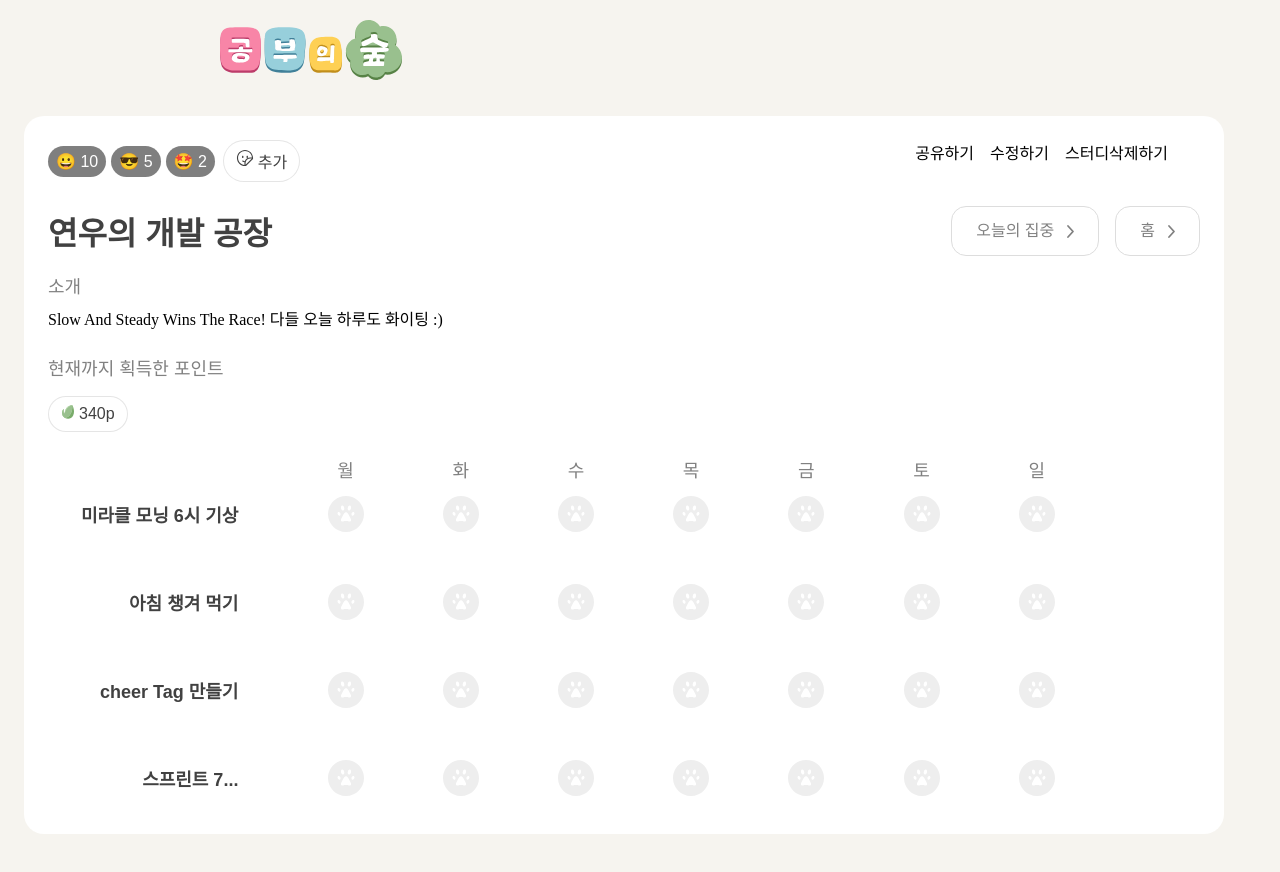
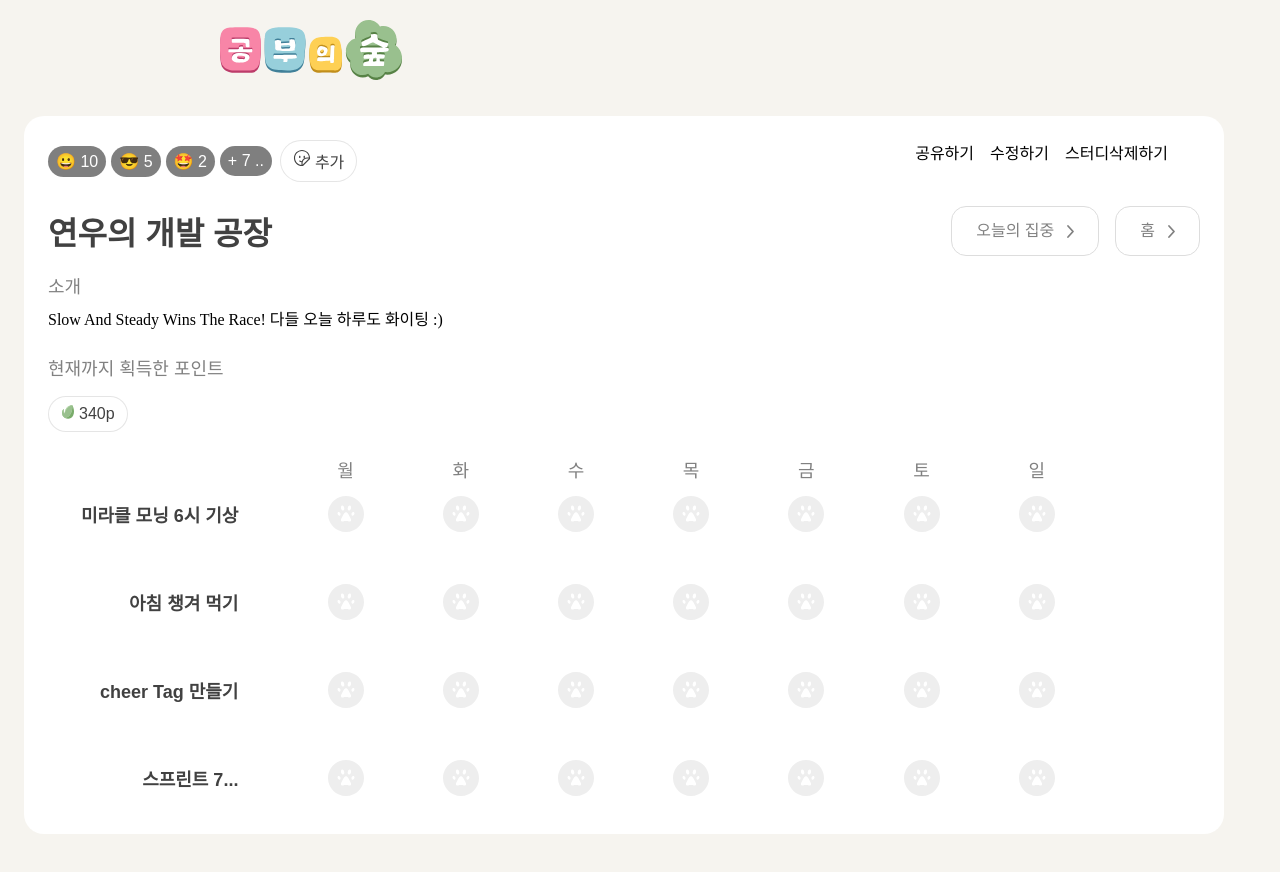
Before and after one commit to codeit-first-level-project-team3/LearnerCrossing-ProjectFrontend, a React (Vite) app: page /studyDetail in a window 1280 px wide. Shown: the top 872 px of the page. Built offline with nearby package versions, Linux system fonts and the light colour scheme; a web font is replaced by a local one.

Commit message:
feat: CheerTagGroup에 이모지 더보기 기능 구현

```diff
--- a/src/components/molecules/CheerTag/CheerTag.jsx
+++ b/src/components/molecules/CheerTag/CheerTag.jsx
@@ -1,12 +1,12 @@
 import Tag from "../../atoms/Tag/Tag";
 import styles from "./CheerTag.module.css";
 
-export default function CheerTag({emoji, count, id, onClick}) {
+export default function CheerTag({emoji="", count="", id, onClick}) {
   return (
     <Tag
       className={styles.cheerTag}
       text={emoji + " " + count}
-      onClick={() => onClick(id)} //클릭 시 카운트 증가
+      onClick={() => onClick(id)}
     />
   );
 }
--- a/src/components/molecules/CheerTagGroup/CheerTagGroup.jsx
+++ b/src/components/molecules/CheerTagGroup/CheerTagGroup.jsx
@@ -1,10 +1,19 @@
+import { useState } from "react";
 import CheerTag from "../CheerTag/CheerTag";
 import styles from "./CheerTagGroup.module.css";
 
-function CheerTagGroup({emojis, onClick}) {
+function CheerTagGroup({ emojis, onClick }) {
+  // 이모지 객체를 [key, value] 형태의 배열로 변환
+  const emojisEntries = Object.entries(emojis);
+  const show = 3;
+  // 이모지 객체의 길이가 보여줄 길이보다 큰가?
+  const isMore = emojisEntries.length > show;
+
+  const [showEmojiMore, setShowEmojiMore] = useState(false); // 더보기창 상태
+
   return (
     <div className={styles.cheerTagGroup}>
-      {Object.entries(emojis).map(([id, { emoji, count }]) => (
+      {emojisEntries.slice(0, show).map(([id, { emoji, count }]) => (
         <CheerTag
           key={id}
           id={id}
@@ -13,6 +22,28 @@ function CheerTagGroup({emojis, onClick}) {
           onClick={onClick}
         />
       ))}
+      {isMore && (
+        <CheerTag
+          emoji="+  "
+          count={`${emojisEntries.length - show} ..`}
+          onClick={() => setShowEmojiMore((prev) => !prev)}
+        />
+      )}
+      {showEmojiMore && (
+        <div className={styles.emojiMore}>
+          {emojisEntries
+            .slice(show, emojisEntries.length)
+            .map(([id, { emoji, count }]) => (
+              <CheerTag
+                key={id}
+                id={id}
+                emoji={emoji}
+                count={count}
+                onClick={onClick}
+              />
+            ))}
+        </div>
+      )}
     </div>
   );
 }
--- a/src/components/molecules/CheerTagGroup/CheerTagGroup.module.css
+++ b/src/components/molecules/CheerTagGroup/CheerTagGroup.module.css
@@ -3,4 +3,23 @@
   flex-wrap: wrap;
   align-content: center;
   gap: 5px;
+  position: relative;
 }
+
+.emojiMore {
+  position: absolute;
+  display: grid;
+  grid-template-columns: repeat(4, 60px);
+  justify-items: center;
+
+  padding: 12px;
+  gap: 4px;
+
+  border-radius: 15px;
+  border: 1px solid var(--gray-DDDDDD);
+  background: #fff;
+  box-shadow: 0 2px 12px 0 rgba(0, 0, 0, 0.08);
+
+  top: 40px;
+  right: 0;
+}
--- a/src/pages/StudyDetail/StudyDetail.jsx
+++ b/src/pages/StudyDetail/StudyDetail.jsx
@@ -1,4 +1,3 @@
-import Tag from "../../components/atoms/Tag/Tag.jsx";
 import HabitWeekly from "../../components/molecules/HabitWeekly/HabitWeekly";
 import CheerTagGroup from "../../components/molecules/CheerTagGroup/CheerTagGroup.jsx";
 import EmojiPickerButton from "../../components/molecules/EmojiPickerButton/EmojiPickerButton.jsx";
@@ -22,6 +21,13 @@ function StudyDetail() {
     1: { emoji: "😀", count: 10 },
     2: { emoji: "😎", count: 5 },
     3: { emoji: "🤩", count: 2 },
+    4: { emoji: "❤️‍🔥", count: 2 },
+    5: { emoji: "❤️", count: 2 },
+    6: { emoji: "🍇", count: 53 },
+    7: { emoji: "🥰", count: 2 },
+    8: { emoji: "🏝️", count: 9 },
+    9: { emoji: "🍉", count: 4 },
+    10: { emoji: "👽", count: 78 },
   });
 
   // 이모지 카운트 증가 함수
@@ -72,12 +78,12 @@ function StudyDetail() {
           />
           <HabitWeekly
             stickerColor="blue"
-            stickerNum={2}
+            stickerNum={1}
             weeklytodo="cheer Tag 만들기"
           />
           <HabitWeekly
             stickerColor="purple"
-            stickerNum={2}
+            stickerNum={0}
             weeklytodo="스프린트 7..."
           />
         </StudyMain>
```
